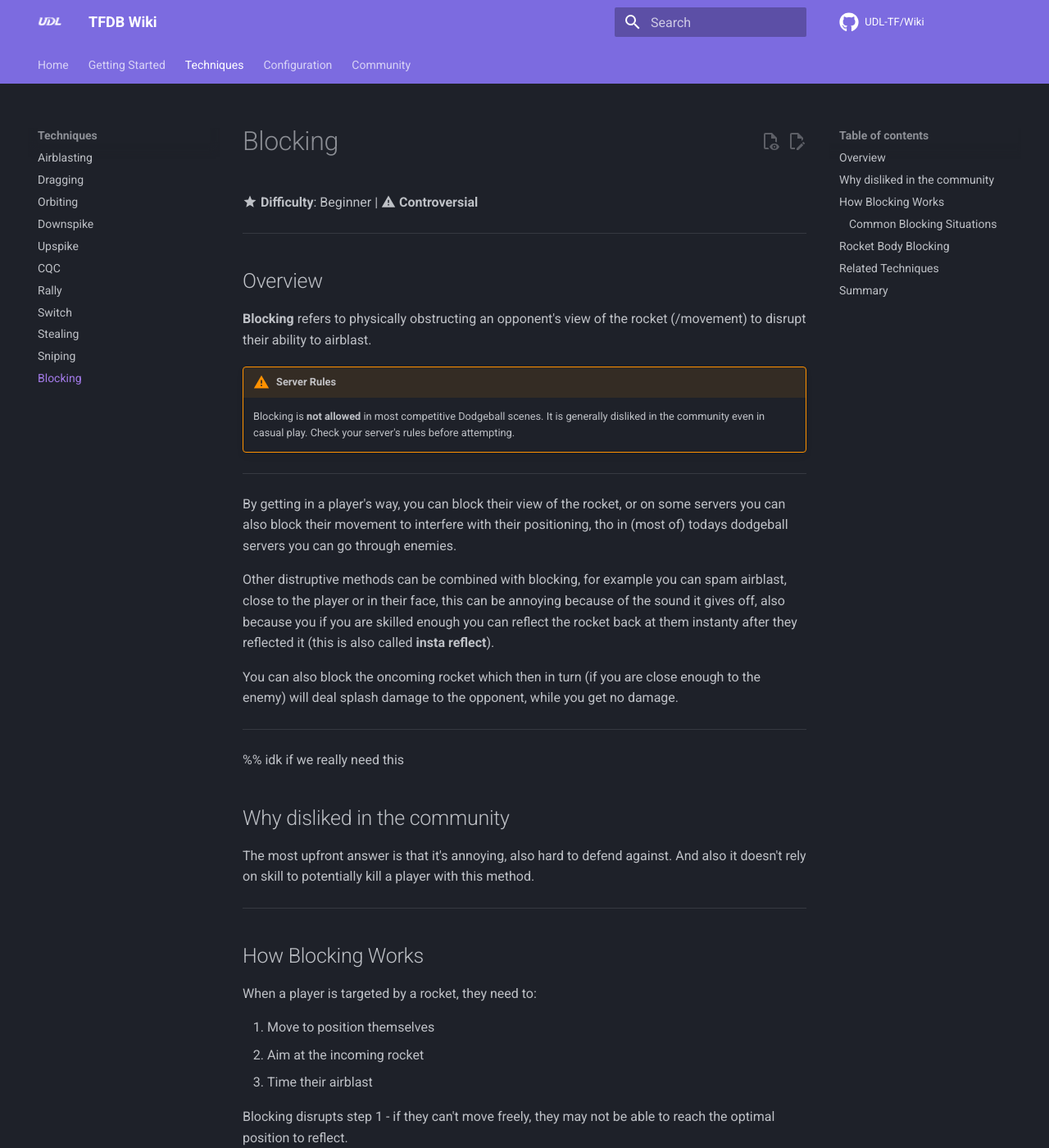
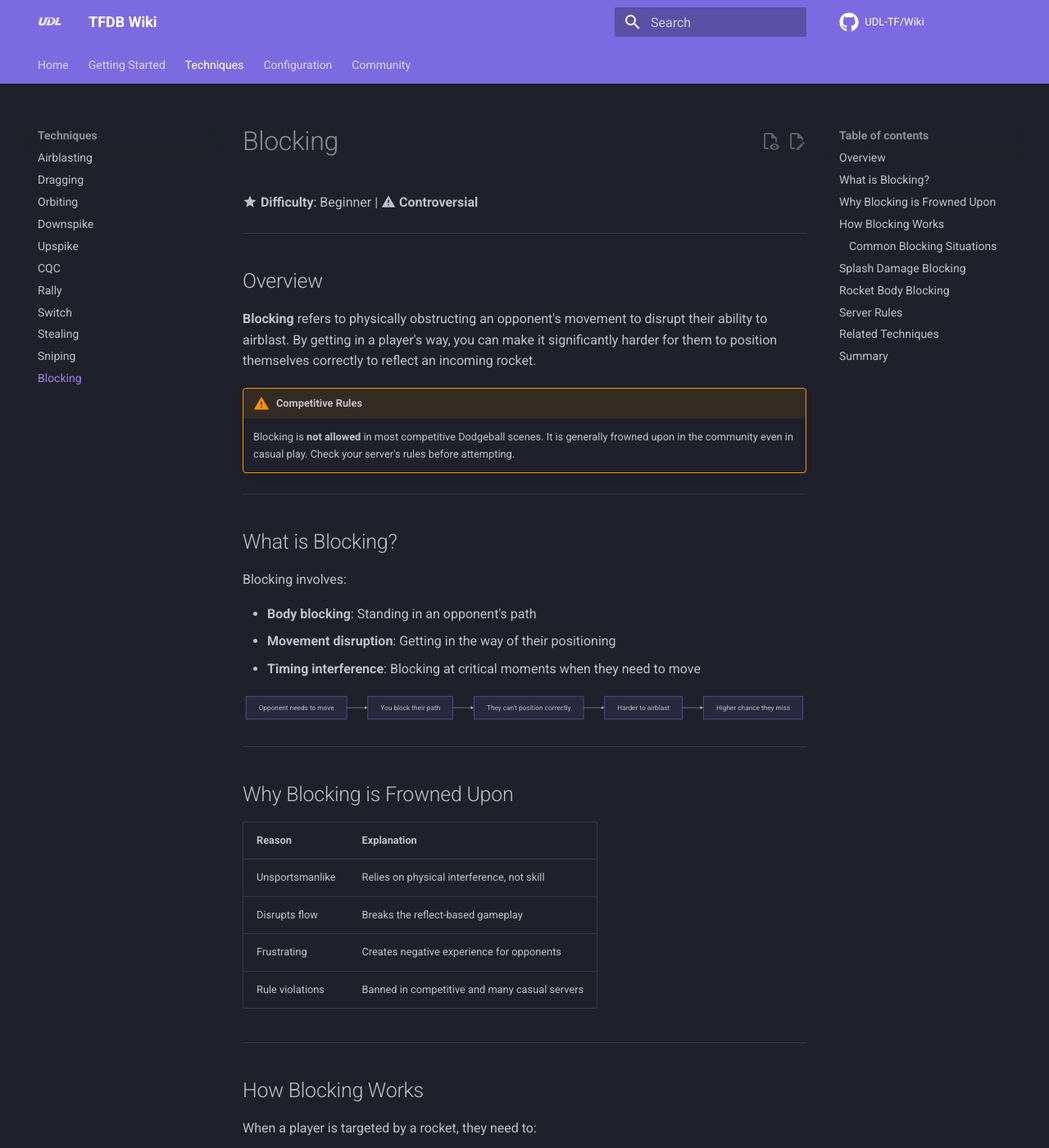
Before and after one commit to UDL-TF/Wiki, an MkDocs documentation site: the page built from docs/techniques/blocking.md, in a window 1280 px wide and 1400 px high. Shown: the whole window at 82% size. Built offline with MkDocs 1.6.1 and Material for MkDocs 9.7.7, drawn with Linux system fonts in a browser that asks for light colours; comment, search, counter and statistics services are not loaded; some of the changed text lies outside the part shown.

Commit message:
Revert changes

````diff
--- a/docs/techniques/blocking.md
+++ b/docs/techniques/blocking.md
@@ -6,28 +6,40 @@
 
 ## Overview
 
-**Blocking** refers to physically obstructing an opponent's view of the rocket (/movement) to disrupt their ability to airblast.
+**Blocking** refers to physically obstructing an opponent's movement to disrupt their ability to airblast. By getting in a player's way, you can make it significantly harder for them to position themselves correctly to reflect an incoming rocket.
 
-!!! warning "Server Rules"
+!!! warning "Competitive Rules"
 
-    Blocking is **not allowed** in most competitive Dodgeball scenes. It is generally disliked in the community even in casual play. Check your server's rules before attempting.
+    Blocking is **not allowed** in most competitive Dodgeball scenes. It is generally frowned upon in the community even in casual play. Check your server's rules before attempting.
 
 ---
-By getting in a player's way, you can block their view of the rocket, or on some servers you can also block their movement
-to interfere with their positioning, tho in (most of) todays dodgeball servers you can go through enemies.
 
-Other distruptive methods can be combined with blocking, for example you can spam airblast, close to the player or in their
-face, this can be annoying because of the sound it gives off, also because you if you are skilled enough you can reflect the rocket
-back at them instanty after they reflected it (this is also called **insta reflect**).
+## What is Blocking?
 
-You can also block the oncoming rocket which then in turn (if you are close enough to the enemy) will deal splash damage to the opponent, while you get no damage.
+Blocking involves:
+
+- **Body blocking**: Standing in an opponent's path
+- **Movement disruption**: Getting in the way of their positioning
+- **Timing interference**: Blocking at critical moments when they need to move
+
+```mermaid
+flowchart LR
+    A[Opponent needs to move] --> B[You block their path]
+    B --> C[They can't position correctly]
+    C --> D[Harder to airblast]
+    D --> E[Higher chance they miss]
+```
 
 ---
-%% idk if we really need this
-## Why disliked in the community
 
-The most upfront answer is that it's annoying, also hard to defend against. And also it doesn't rely on skill to potentially
-kill a player with this method.
+## Why Blocking is Frowned Upon
+
+| Reason          | Explanation                                   |
+| --------------- | --------------------------------------------- |
+| Unsportsmanlike | Relies on physical interference, not skill    |
+| Disrupts flow   | Breaks the reflect-based gameplay             |
+| Frustrating     | Creates negative experience for opponents     |
+| Rule violations | Banned in competitive and many casual servers |
 
 ---
 
@@ -51,15 +63,60 @@ Blocking disrupts step 1 - if they can't move freely, they may not be able to re
 
 ---
 
+## Splash Damage Blocking
+
+Another form of blocking involves intercepting rockets to cause splash damage:
+
+```mermaid
+flowchart LR
+    A[Rocket targets Player A] --> B[Blocker intercepts rocket]
+    B --> C[Rocket explodes on blocker]
+    C --> D[Splash damage hits Player A]
+    D --> E[Player A dies without chance to defend]
+```
+
+When a rocket hits a blocker instead of its intended target, the resulting explosion can kill the actual target through splash damage. This denies the target any opportunity to defend themselves.
+
+| Aspect          | Description                             |
+| --------------- | --------------------------------------- |
+| How it works    | Stand between rocket and target         |
+| Result          | Target dies from splash, not direct hit |
+| Why it's unfair | Target had no chance to airblast        |
+| Penalty         | Usually kick/ban in competitive         |
+
+---
+
 ## Rocket Body Blocking
 
-You can also destroy rockets by intentionally running into them.
+Players can also destroy rockets by intentionally running into them:
 
-This form of blocking is used to delay the game by destroying rockets before they reach their target. It disrupts the flow of gameplay and is considered griefing on most servers.
+| Action           | Effect                     |
+| ---------------- | -------------------------- |
+| Body into rocket | Rocket destroys on contact |
+| Game impact      | Delays round, wastes time  |
+| Common use       | Stalling, griefing         |
+
+This form of blocking is used to delay the game by destroying rockets before they can be properly contested. It disrupts the flow of gameplay and is considered griefing on most servers.
 
 !!! danger "Severe Penalty"
 
-    Rocket body blocking (intentionally destroying rockets with your body) is typically treated as griefing/delaying and results in immediate kicks or bans on most servers.
+    Rocket body blocking (intentionally destroying rockets with your body) is typically treated as griefing and results in immediate kicks or bans on most servers.
+
+---
+
+## Server Rules
+
+Different servers handle blocking differently:
+
+| Server Type | Blocking Policy                         |
+| ----------- | --------------------------------------- |
+| Competitive | **Banned** - results in warnings/kicks  |
+| Casual      | Usually discouraged, may result in kick |
+| Some pubs   | Tolerated but frowned upon              |
+
+!!! info "Check Rules First"
+
+    Always check the server's rules. Most servers with active admins will warn or kick players who intentionally block.
 
 ---
 
````
